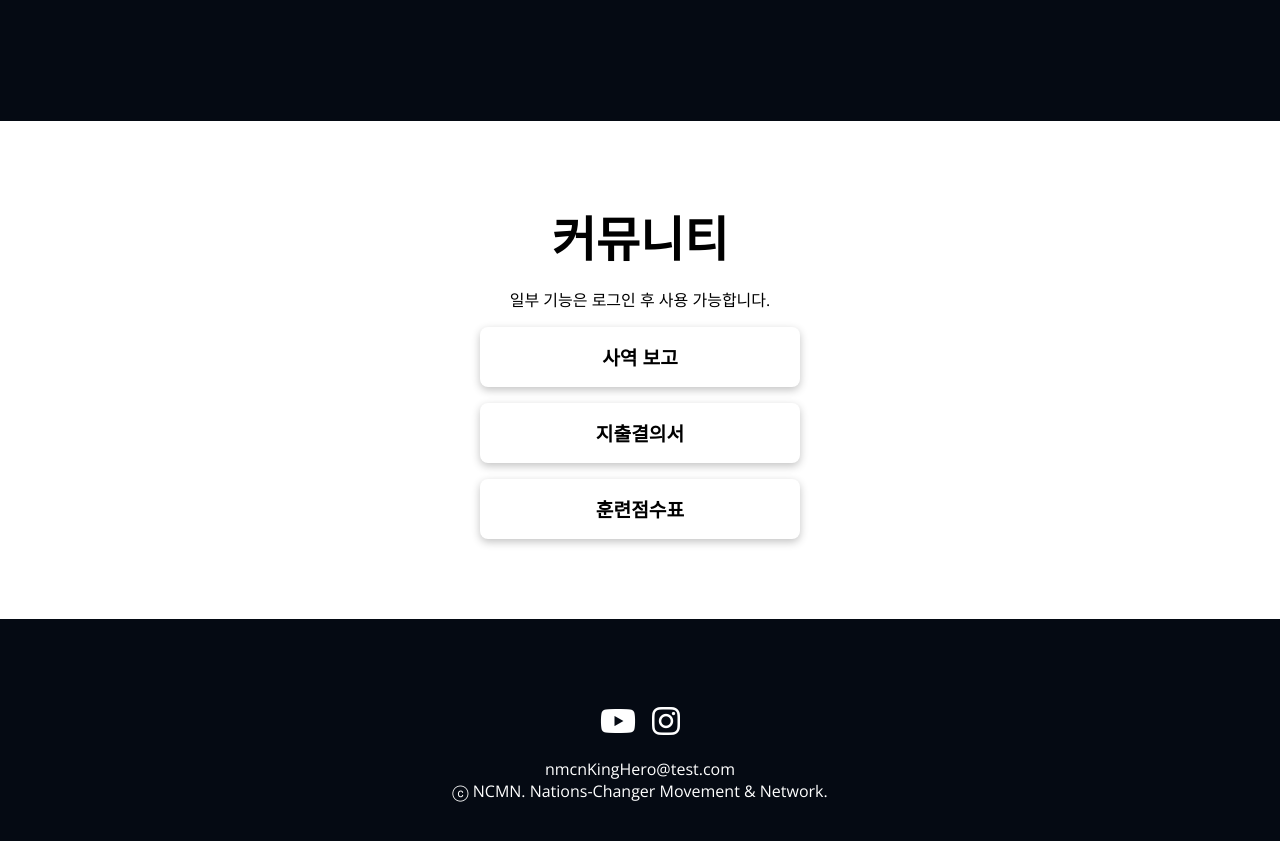
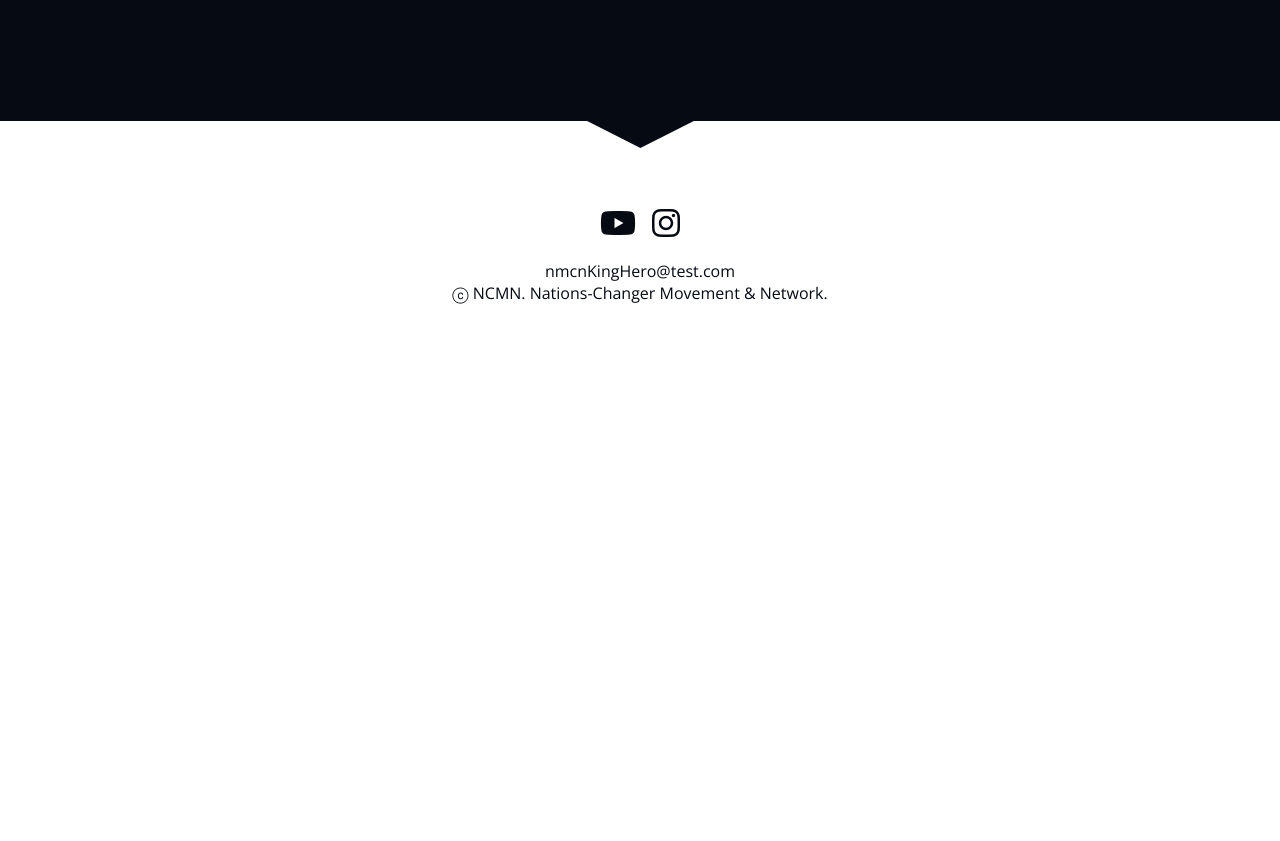
Before and after one commit to Dole-Dole/NCMN, a plain HTML site: page index.html in a window 1280 px wide. Shown: the part 2720-3561 px from the top of the page. After the commit the page ends 3088 px from the top, so only its background shows below. Drawn offline with nearby package versions, Linux system fonts and the light colour scheme; a script that the page names is missing.

Commit message:
2024-01-16 메인페이지 수정 - 커뮤니티 제거

```diff
--- a/index.html
+++ b/index.html
@@ -308,28 +308,7 @@
           </ul>
         </div>
       </section>
-      <!-- Testimonials -->
-      <section id="testimonial" class="section max-container">
-        <h2 class="title">커뮤니티</h2>
-        <p class="description">일부 기능은 로그인 후 사용 가능합니다.</p>
-        <ul class="testimonials">
-          <li class="testimonial">
-            <div class="testimonial__bubble">
-              <p>사역 보고</p>
-            </div>
-          </li>
-          <li class="testimonial">
-            <div class="testimonial__bubble">
-              <p>지출결의서</p>
-            </div>
-          </li>
-          <li class="testimonial">
-            <div class="testimonial__bubble">
-              <p>훈련점수표</p>
-            </div>
-          </li>
-        </ul>
-      </section>
+
       <!-- Arrow up -->
       <aside>
         <a class="arrow-up" href="#home" title="back to top">
--- a/public/css/style.css
+++ b/public/css/style.css
@@ -627,11 +627,26 @@ button:focus {
 /* Footer */
 #contact {
   position: relative;
-  background-color: var(--color-primary);
-  color: var(--color-text);
+  background-color: var(--color-white);
+  color: var(--color-black);
+}
+
+#contact::after {
+  content: "";
+  position: absolute;
+  top: 0;
+  left: 0;
+  width: calc(100% + 1.3px);
+  height: 60px;
+  overflow: hidden;
+  line-height: 0;
+  background-color: var(--color-black);
+  mask: var(--divider-arrow);
+  -webkit-mask: var(--divider-arrow);
 }
 
 .contact__links {
+  color: var(--color-black);
   display: flex;
   justify-content: center;
   gap: 1rem;
@@ -640,6 +655,7 @@ button:focus {
 }
 
 .contact__link {
+  color: var(--color-black);
   transition: color 250ms ease-in;
 }
 
```
